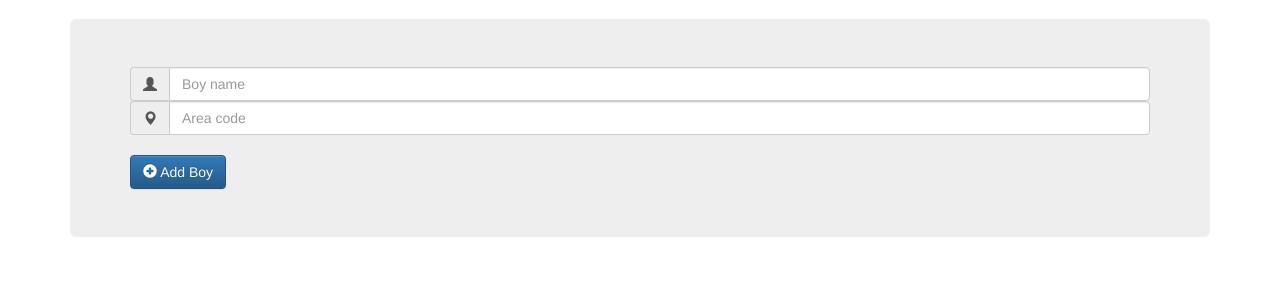
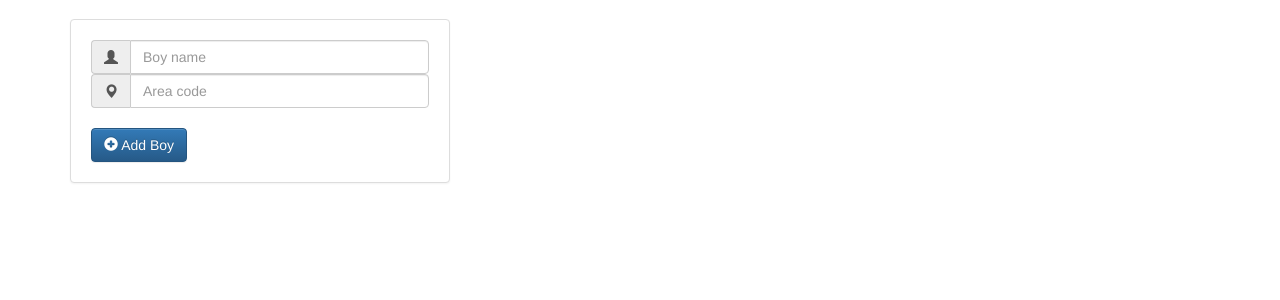
Before and after one commit to oscarsuen/CS490-res, a PHP site: page /boys.html in a window 1280 px wide. Shown: the part 51-351 px from the top of the page. Run offline with PHP 8.4, Linux system fonts and the light colour scheme; some libraries are stand-ins or nearby versions.

Commit message:
removed jumbotron for this one

```diff
--- a/boys.html
+++ b/boys.html
@@ -32,7 +32,8 @@
       </div>
     </nav>
 	<div class="container theme-showcase" role="main">
-		<div class="jumbotron">
+
+		<div class="panel panel-default col-md-4"
 		<form name="boys" role="form" action="boys.php" method="post">
                 <div class="input-group">
                 <span class="input-group-addon"><i class="glyphicon glyphicon-user"></i></span>
@@ -45,6 +46,8 @@
                 <br>
                 <button type="submit" class="btn btn-primary" name="submit" value="Submit"><span class="glyphicon glyphicon-plus-sign"></span> Add Boy</button>
             </form>
+        </div>
+
   </div>
 
   <!-- Optional theme -->
--- a/style.css
+++ b/style.css
@@ -14,6 +14,14 @@ body {
 .navbar .navbar-nav > li > a:active {
   color: #c5eff7;
   background-color: #2c3e50;
+}
+
+.panel {
+  padding-top: 20px;
+  padding-bottom: 20px;
+  padding-left: 20px;
+  padding-right: 20px;
+  ;
 }
 
 .theme-dropdown .dropdown-menu {
```
